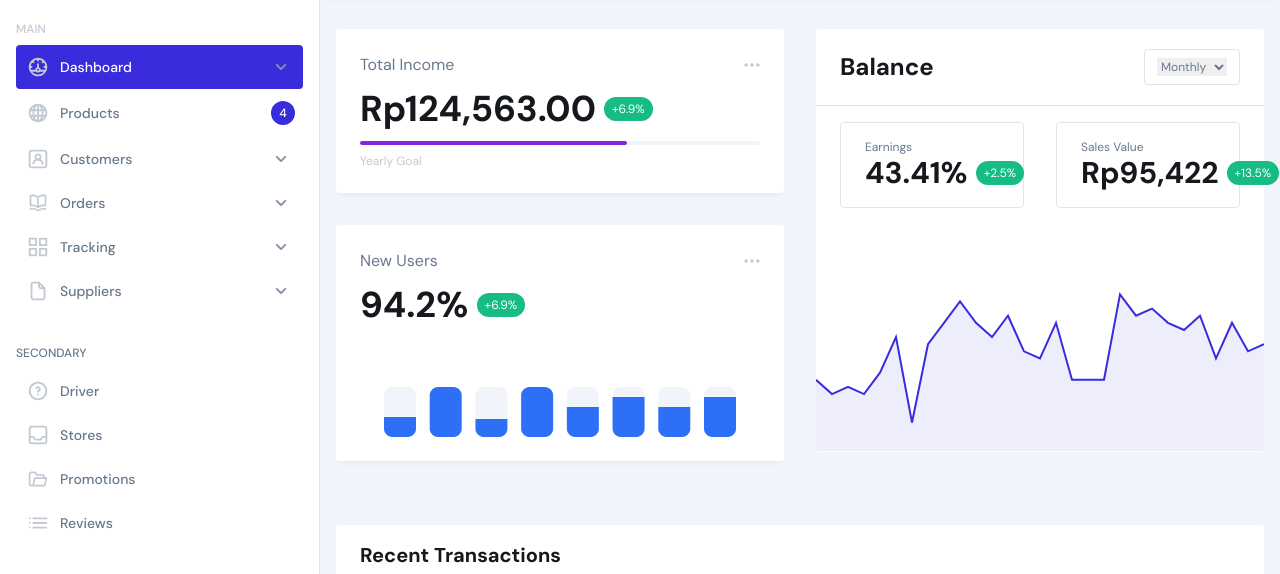
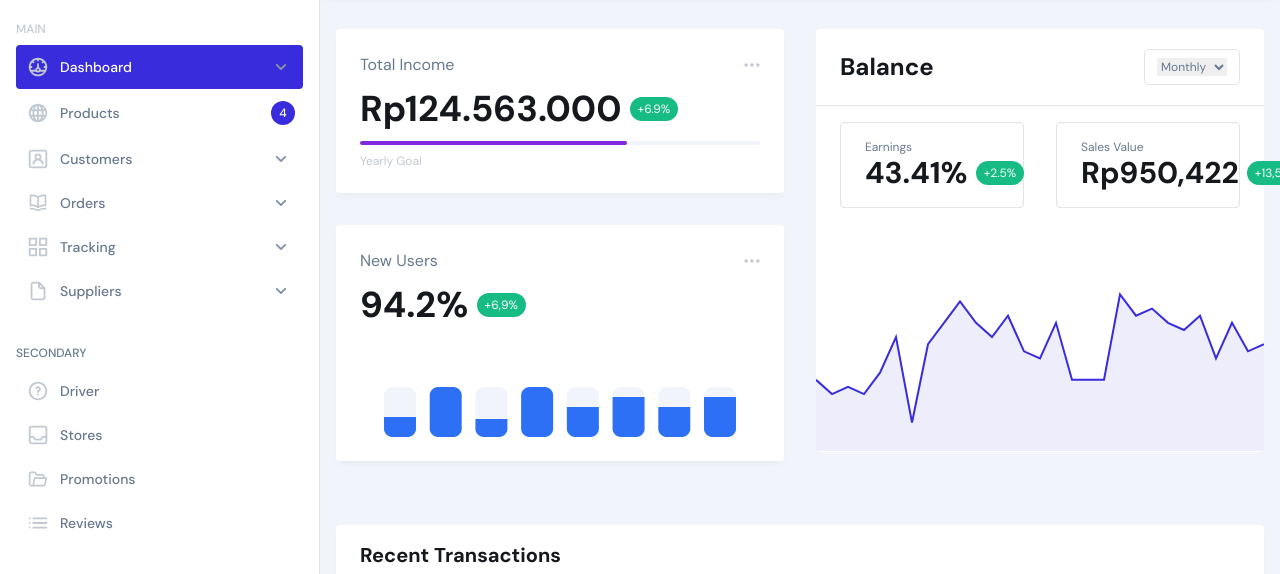
Before and after one commit to tempeltracking/dashboard, a plain HTML site: page index.html in a window 1280 px wide. Shown: the part 84-658 px from the top of the page. Drawn offline with nearby package versions, Linux system fonts and the light colour scheme.

Commit message:
edit dikit

```diff
--- a/index.html
+++ b/index.html
@@ -895,7 +895,7 @@
                       </button>
                     </div>
                     <div class="flex items-center mb-3">
-                      <span class="text-4xl font-bold">Rp124,563.00</span>
+                      <span class="text-4xl font-bold">Rp124.563.000</span>
                       <span
                         class="inline-block ml-2 py-1 px-2 bg-green-500 text-white text-xs rounded-full"
                         >+6.9%</span
@@ -929,7 +929,7 @@
                       <span class="text-4xl font-bold">94.2%</span>
                       <span
                         class="inline-block ml-2 py-1 px-2 bg-green-500 text-white text-xs rounded-full"
-                        >+6.9%</span
+                        >+6,9%</span
                       >
                     </div>
                     <div class="chart" data-type="columns-stacked"></div>
@@ -970,11 +970,11 @@
                             <h4 class="text-xs text-gray-500">Sales Value</h4>
                             <div class="flex items-center">
                               <span class="mr-2 text-3xl font-bold"
-                                >Rp95,422</span
+                                >Rp950,422</span
                               >
                               <span
                                 class="py-1 px-2 bg-green-500 text-xs text-white rounded-full"
-                                >+13.5%</span
+                                >+13,5%</span
                               >
                             </div>
                           </div>
```
